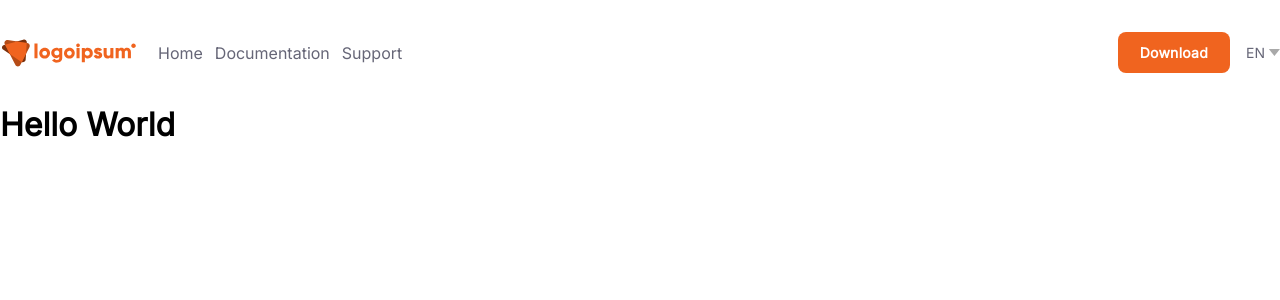
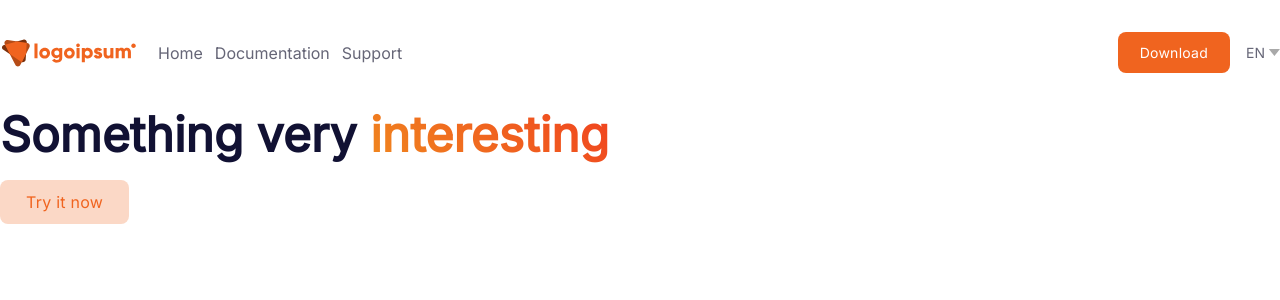
Before and after one commit to GarnetOS/garnetos.github.io, a Next.js app: page / in a window 1280 px wide. Shown: the top 300 px of the page. Built offline with nearby package versions, Linux system fonts and the light colour scheme.

Commit message:
Main page heading

```diff
--- a/languages/cs.json
+++ b/languages/cs.json
@@ -5,5 +5,7 @@
   "header_home": "Hlavní stránka",
   "header_documentation": "Dokumentace",
   "header_support": "Podpora",
-  "header_download": "Stáhnout"
+  "header_download": "Stáhnout",
+  "index_h1": "Něco opravdu <0>zajímavé</0>",
+  "index_cta": "Stáhnout nyní"
 }
--- a/languages/en.json
+++ b/languages/en.json
@@ -5,5 +5,7 @@
   "header_home": "Home",
   "header_documentation": "Documentation",
   "header_support": "Support",
-  "header_download": "Download"
+  "header_download": "Download",
+  "index_h1": "Something very <0>interesting</0>",
+  "index_cta": "Try it now"
 }
--- a/pages/_app.js
+++ b/pages/_app.js
@@ -1,4 +1,4 @@
-import "../styles/index.scss";
+import "../styles/styles.scss";
 
 import i18n from "i18next";
 import LanguageDetector from "i18next-browser-languagedetector";
--- a/pages/index.js
+++ b/pages/index.js
@@ -1,6 +1,7 @@
 import Head from "next/head";
+import Link from "next/link";
 import Header from "../components/Header";
-import { useTranslation } from "react-i18next";
+import { useTranslation, Trans } from "react-i18next";
 
 export default function Home() {
   const { t, i18n } = useTranslation();
@@ -15,7 +16,12 @@ export default function Home() {
       <main>
         <Header />
         <div className="container">
-          <h1>{t("helloworld")}</h1>
+          <h1>
+            <Trans i18nKey="index_h1" components={[<strong key="0" />]} />
+          </h1>
+          <Link href="/download">
+            <a className="btn btn-l btn-duotone">{t("index_cta")}</a>
+          </Link>
         </div>
       </main>
     </>
--- /dev/null
+++ b/styles/_index.scss
@@ -0,0 +1,14 @@
+h1 {
+  font-size: 3rem;
+  font-weight: 800;
+  color: $text-primary;
+  margin-bottom: 1rem;
+
+  strong {
+    font-weight: inherit;
+    background: -webkit-linear-gradient(45deg, #f0881f, #f0411f);
+    -webkit-background-clip: text;
+    background-clip: text;
+    -webkit-text-fill-color: transparent;
+  }
+}
--- a/styles/index.scss
+++ b/styles/styles.scss
@@ -16,7 +16,8 @@ a {
 }
 
 .btn {
-  font-weight: 600;
+  display: inline-block;
+  font-weight: 500;
   letter-spacing: 0.25px;
   border-radius: 8px;
   transition: all 0.2s ease;
@@ -25,6 +26,11 @@ a {
 .btn-s {
   font-size: 14px;
   padding: 12px 22px;
+}
+
+.btn-l {
+  font-size: 16px;
+  padding: 12px 26px;
 }
 
 .btn-primary {
@@ -36,5 +42,17 @@ a {
   }
 }
 
+.btn-duotone {
+  background-color: lighten($primary, 35);
+  color: $primary;
+
+  &:hover {
+    background-color: lighten($primary, 33);
+    color: $primary;
+  }
+}
+
 @import "./Header";
 @import "./LanguageSwitcher";
+
+@import "./index";
```
